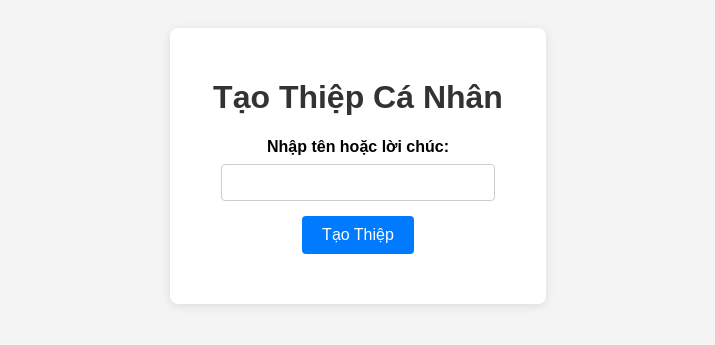
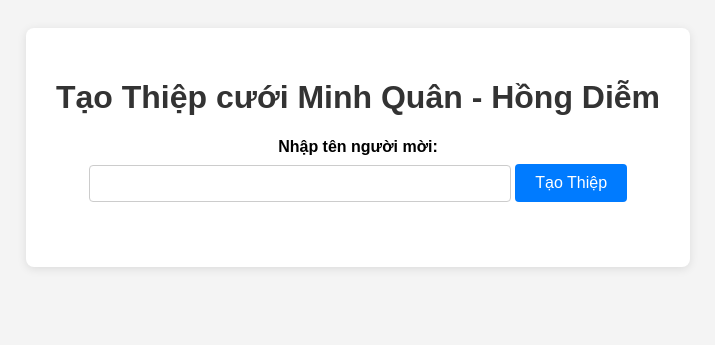
Before and after one commit to pmquanphucthinh/taothiepcuoi, a Flask app: page / in a window 1280 px wide. Shown: the top 345 px of the page, without its empty margins (282-997 px from the left). Run offline with Flask 3, Linux system fonts and the light colour scheme.

Commit message:
Update index.html

```diff
--- a/templates/index.html
+++ b/templates/index.html
@@ -3,7 +3,7 @@
 <head>
     <meta charset="UTF-8">
     <meta name="viewport" content="width=device-width, initial-scale=1.0">
-    <title>Tạo Thiệp Chúc Mừng</title>
+    <title>Tạo Thiệp Cưới Minh Quân - Hồng Diễm</title>
     <style>
         body {
             font-family: sans-serif;
@@ -74,9 +74,9 @@
 </head>
 <body>
     <div class="container">
-        <h1>Tạo Thiệp Cá Nhân</h1>
+        <h1>Tạo Thiệp cưới Minh Quân - Hồng Diễm</h1>
         <form method="POST" action="/">
-            <label for="user_text">Nhập tên hoặc lời chúc:</label>
+            <label for="user_text">Nhập tên người mời:</label>
             <input type="text" id="user_text" name="user_text" value="{{ user_text_input or '' }}" required>
             <button type="submit">Tạo Thiệp</button>
         </form>
```
